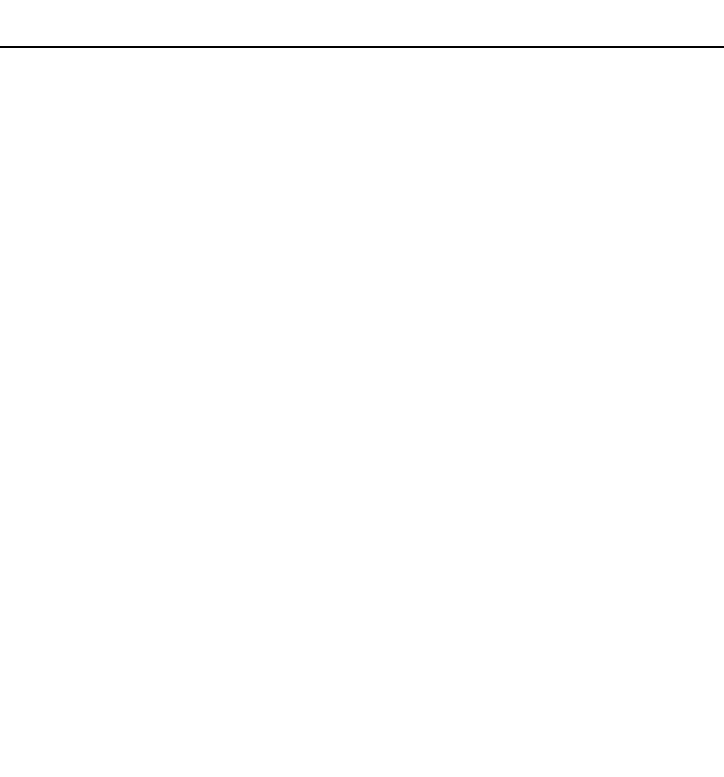
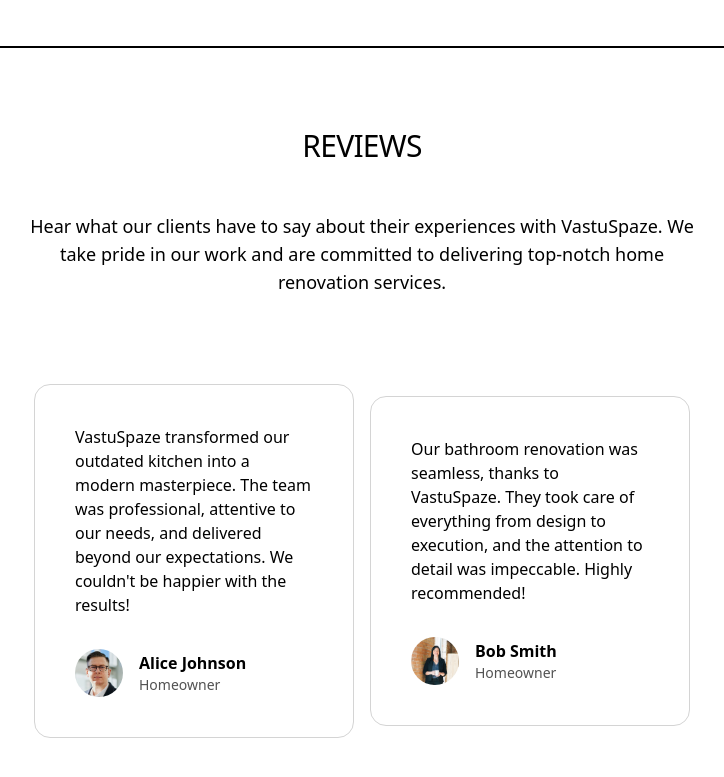
Before and after one commit to 7alexandree7/vastu-spaze, a React (Vite) app: page / in a window 1280 px wide. Shown: the part 5740-6517 px from the top of the page, without its empty margins (278-1002 px from the left). Before the commit the page ends 5788 px from the top, so only its background shows below. Built offline with nearby package versions, Linux system fonts and the light colour scheme.

Commit message:
finalizando reviews section

```diff
--- a/src/App.jsx
+++ b/src/App.jsx
@@ -1,7 +1,9 @@
 import About from "./Components/About/About"
+import Contact from "./Components/Contact/Contact"
 import Hero from "./Components/Hero/Hero"
 import NavBar from "./Components/NavBar/NavBar"
 import Portfolio from "./Components/Portfolio/Portfolio"
+import Reviews from "./Components/Reviews/Reviews"
 import Services from "./Components/Services/Services"
 
 
@@ -14,6 +16,8 @@
       <Services />
       <Portfolio />
       <About />
+      <Reviews />
+      <Contact />
     </>
 
   )
--- /dev/null
+++ b/src/Components/Reviews/Reviews.jsx
@@ -0,0 +1,30 @@
+import { REVIEWS } from "../../Consts/index"
+
+const Reviews = () => {
+    return (
+        <section id="reviews" className="container mx-auto w-full border-b-2">
+            <div className="my-20">
+                <h2 className="text-xl lg:text-3xl tracking-tight text-center uppercase mb-12">Reviews</h2>
+                <p className="mx-auto max-w-2xl text-lg text-center mb-12">{REVIEWS.text}</p>
+                <div className="flex flex-wrap items-center justify-center lg:w-3/4 mx-auto">
+                    {REVIEWS.reviews.map((review, index) => (
+                        <div className="mt-10 flex flex-col  rounded-2xl border border-neutral-300 p-10 mx-2 max-w-xs" key={index}>
+                            <p className="mb-4">{review.review}</p>
+
+                            <div className="flex items-center mt-4">
+                                <img className="w-12 h-12 rounded-full mr-4" src={review.image} alt={review.name} />
+                                <div>
+                                    <p className="font-sm font-bold">{review.name}</p>
+                                    <p className="text-sm text-neutral-600">{review.title}</p>
+                                </div>
+                            </div>
+
+                        </div>
+                    ))}
+                </div>
+            </div>
+        </section>
+    )
+}
+
+export default Reviews
```
